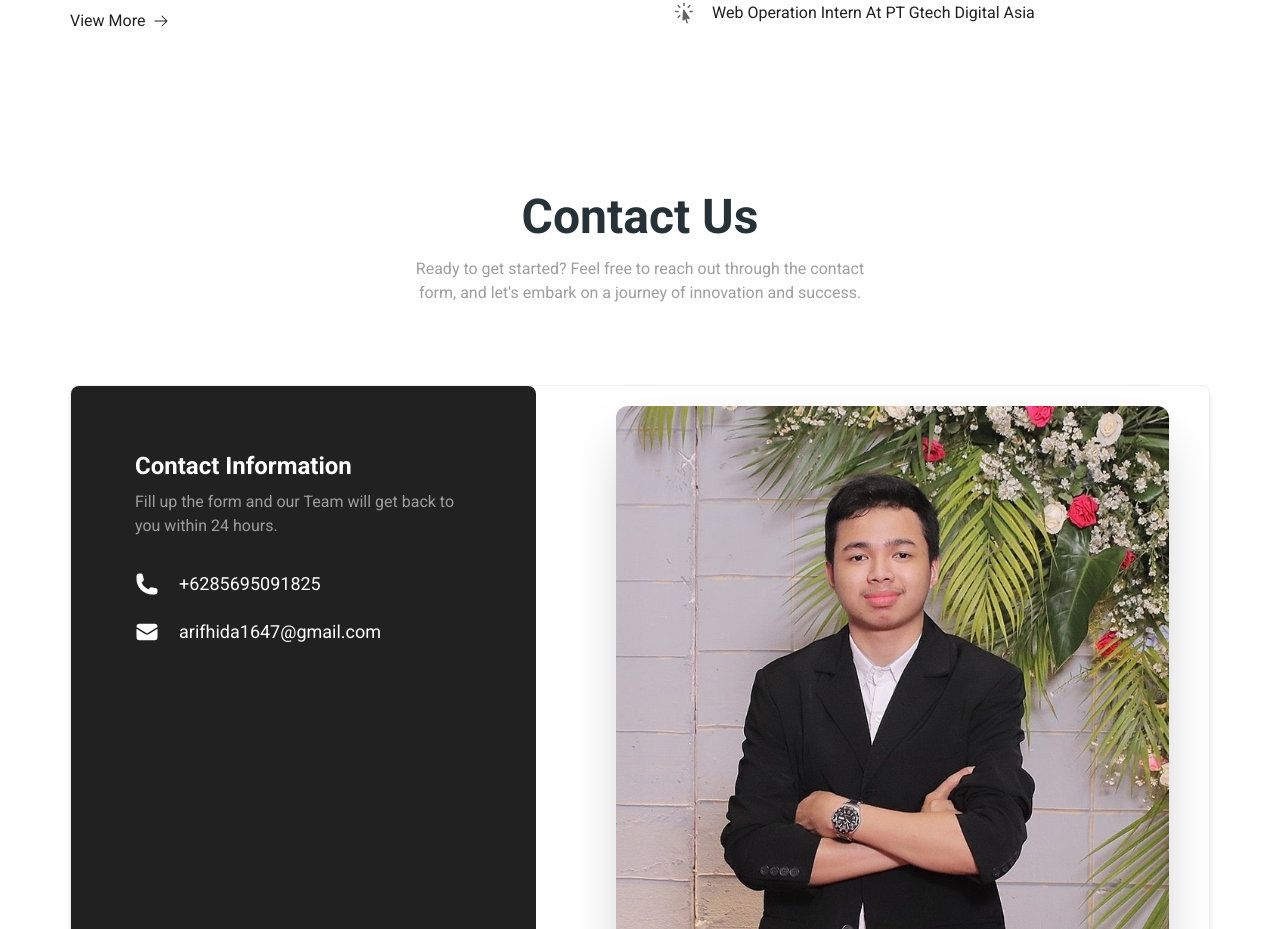
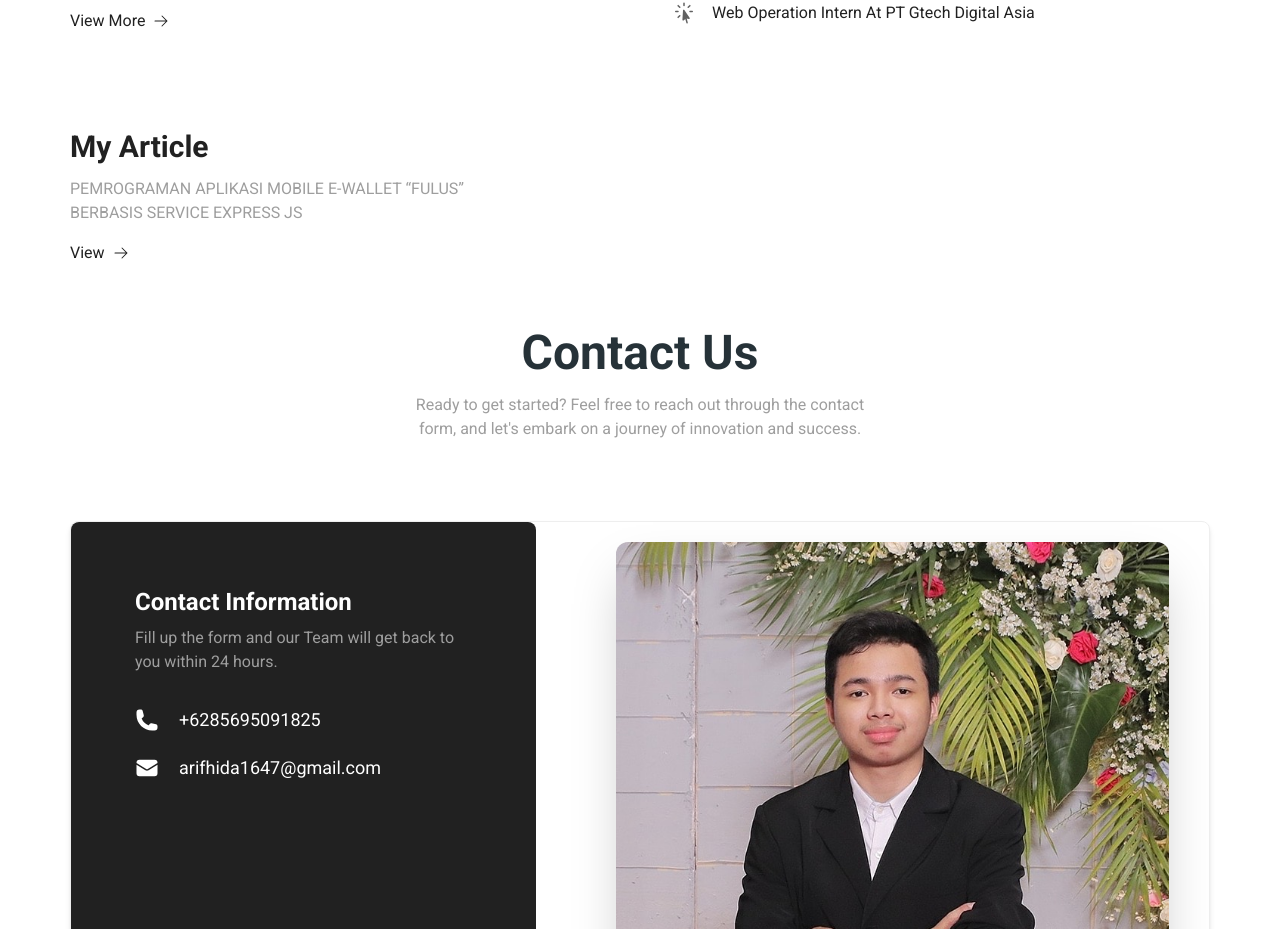
Before and after one commit to arifhida1647/portofolio-nextjs-v2, a Next.js app: page / in a window 1280 px wide. Shown: the part 3796-4725 px from the top of the page. Built offline with nearby package versions, Linux system fonts and the light colour scheme.

Commit message:
update 19/01/2025 05:26

```diff
--- /dev/null
+++ b/src/app/article.tsx
@@ -0,0 +1,31 @@
+
+import {
+    ChartBarIcon,
+    PuzzlePieceIcon,
+    CursorArrowRaysIcon,
+    ArrowRightIcon,
+} from "@heroicons/react/24/solid";
+
+export function Article() {
+    return (
+        <section className="px-8 py-15">
+            <div className="container mx-auto grid w-full grid-cols-1 items-center gap-16 lg:grid-cols-2">
+                <div className="col-span-1">
+                    <h2 className="text-3xl font-bold text-gray-900">My Article</h2>
+                    <p className="mt-3 mb-4 w-9/12 text-base text-gray-500">
+                         PEMROGRAMAN APLIKASI MOBILE E-WALLET “FULUS” BERBASIS SERVICE EXPRESS JS
+                    </p>
+                    <a
+                        href="https://ejournal.upnvj.ac.id/informatik/article/view/8156"
+                        className="inline-flex items-center gap-2 text-gray-900 hover:text-gray-700"
+                    >
+                        <span>View</span>
+                        <ArrowRightIcon className="h-4 w-4" />
+                    </a>
+                </div>
+            </div>
+        </section>
+    );
+}
+
+export default Article;
--- a/src/app/page.tsx
+++ b/src/app/page.tsx
@@ -9,6 +9,7 @@ import Projects from "./projects";
 import Resume from "./resume";
 import PopularClients from "./popular-clients";
 import ContactForm from "./contact-form";
+import Article from "./article";
 
 export default function Portfolio() {
   return (
@@ -20,6 +21,7 @@ export default function Portfolio() {
       <Projects />
       <PopularClients />
       <Resume />
+      <Article />
       <ContactForm />
       <Footer />
     </>
```
